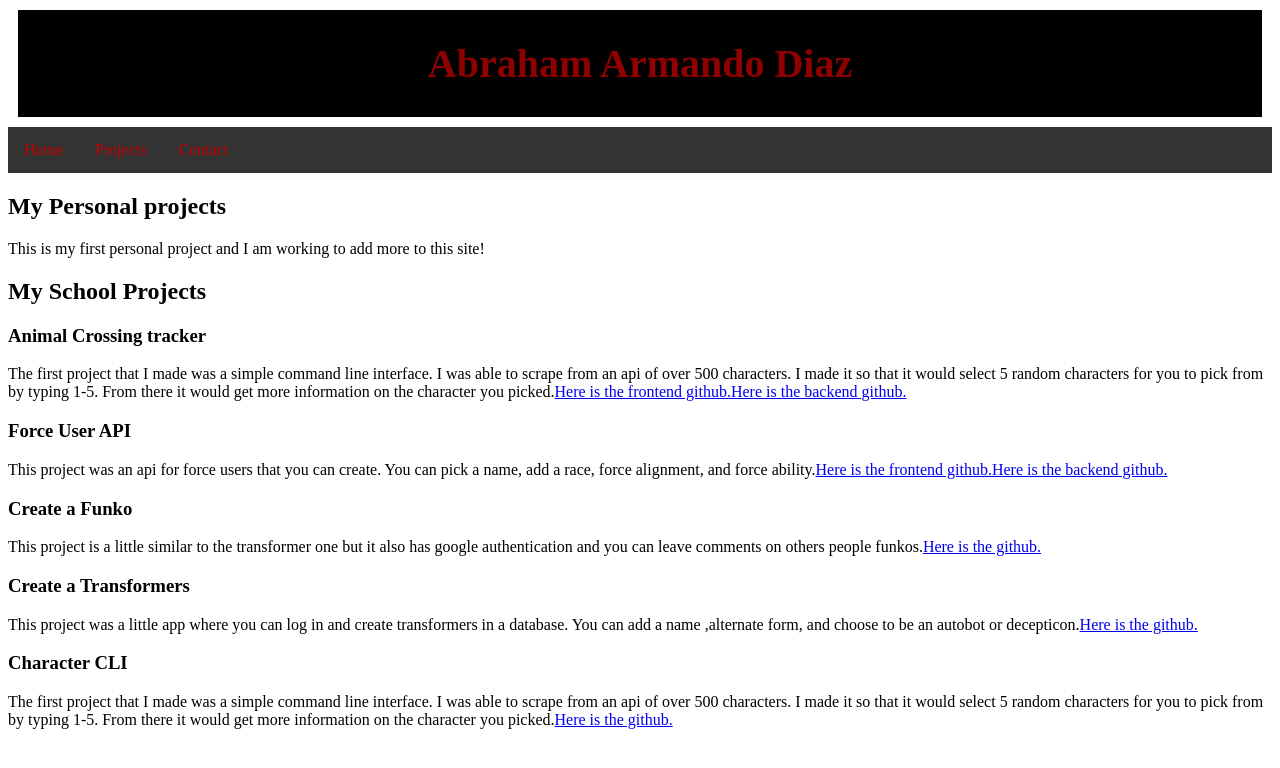
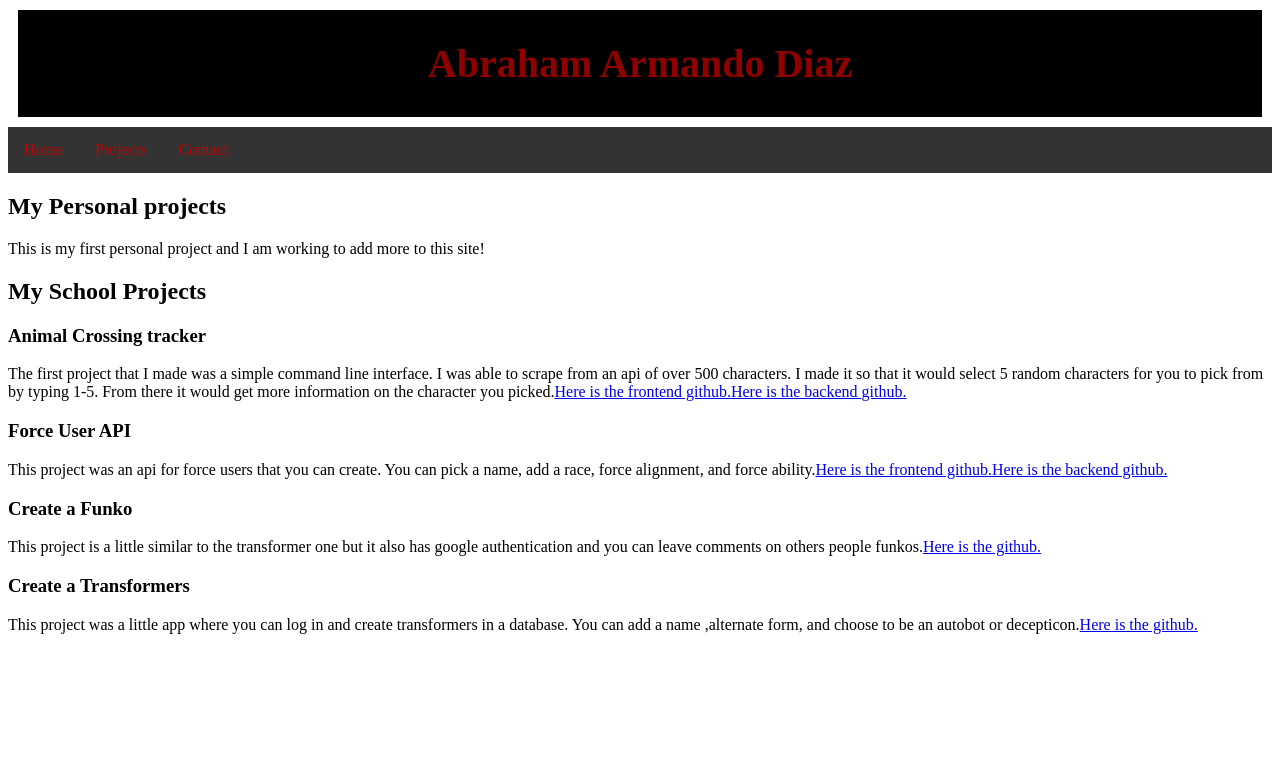
Before and after one commit to abdiaz2018/my-portfolio, a React (Create React App) app: page /projects in a window 1280 px wide. Shown: the top 768 px of the page. Built offline with nearby package versions, Linux system fonts and the light colour scheme; the HTML template or start-up script is replaced by a standard one.

Commit message:
removed project

```diff
--- a/src/projects.js
+++ b/src/projects.js
@@ -43,13 +43,7 @@ class Projects extends Component {
                     </p>
                 </div>
 
-                <div class="project">
-                    <h3>Character CLI</h3>
-                    <p>
-                        The first project that I made was a simple command line interface. I was able to scrape from an api of over 500 characters. I made it so that it would select 5 random characters for you to pick from by typing 1-5. From there it would get more information on the character you picked.
-                        <a href="https://github.com/abdiaz2018/characterbioCLI" target="_blank" rel="noreferrer noopener">Here is the github.</a>
-                    </p>
-                </div>
+
             </main>
         )
     }
```
